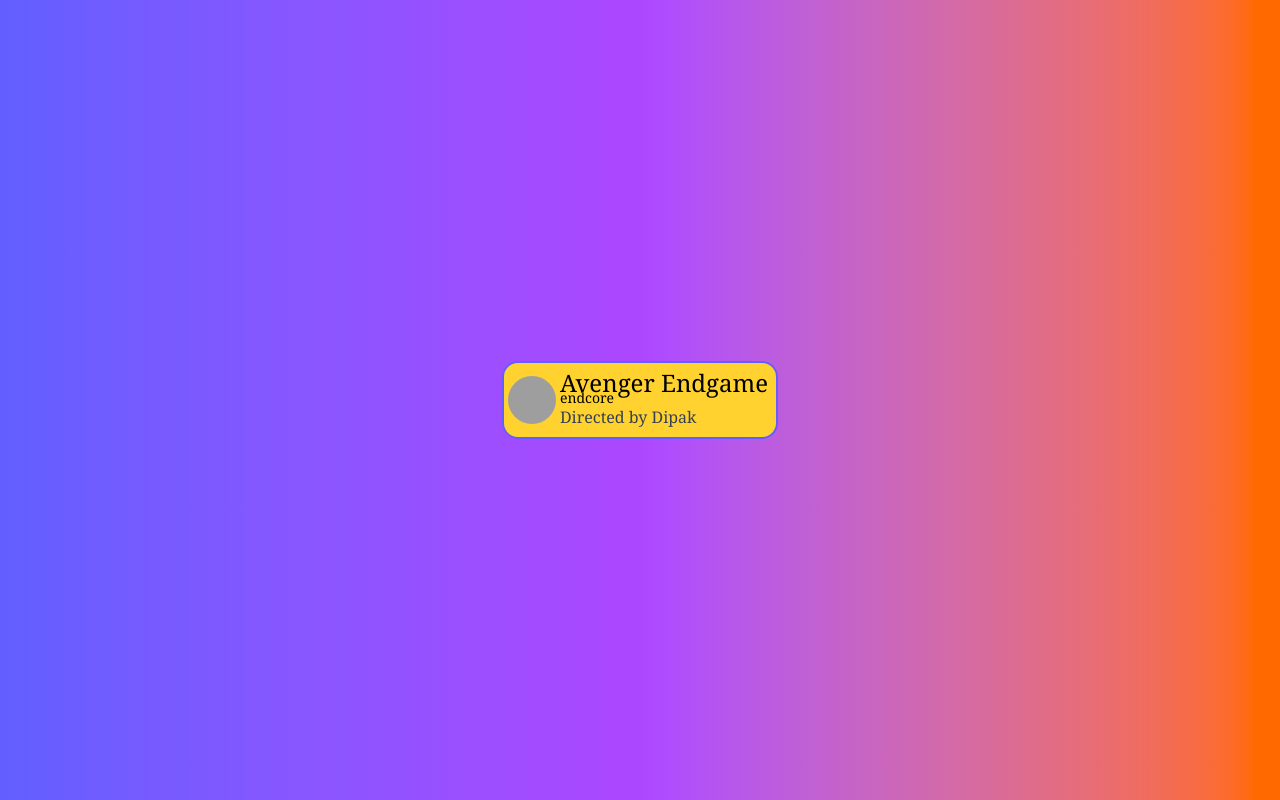
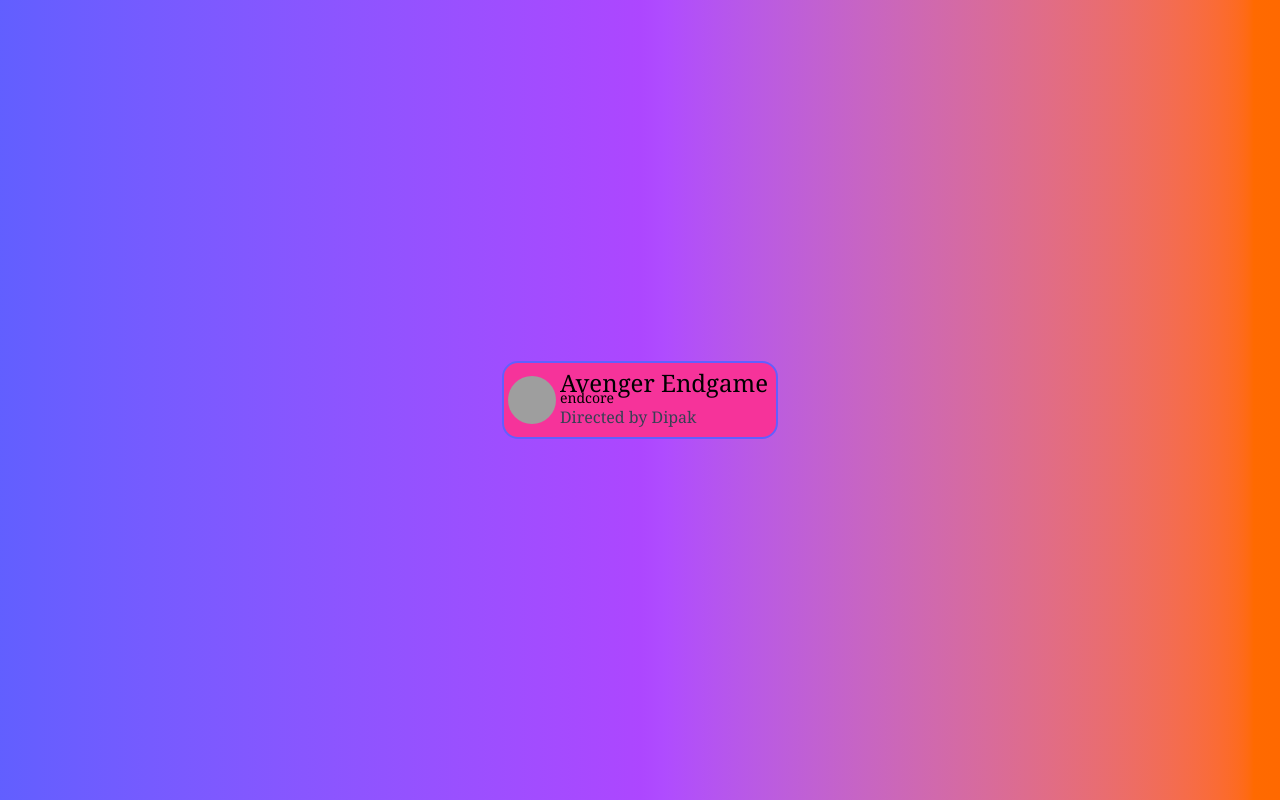
Before and after one commit to dipak-4321/tailwind-first-practice, a website: page index.html in a window 1280 px wide. Drawn offline with Linux system fonts and the light colour scheme; grey boxes are pictures that could not be loaded.

Commit message:
fixing some code

```diff
--- a/index.html
+++ b/index.html
@@ -7,8 +7,8 @@
     <title>Document</title>
 </head>
 <body>
-    <div class="h-dvh font-serif bg-gradient-to-r from-indigo-500 via-purple-500 to-orange-500  w-full flex justify-center items-center ">
-        <div class="flex bg-amber-300 border-2 border-indigo-500 p-1 rounded-2xl hover:border-green-600 hover:bg-fuchsia-500 ">
+    <div class="h-dvh font-serif bg-gradient-to-r from-indigo-500 via-purple-500 to-orange-500  w-full flex justify-center items-center  ">
+        <div class="flex bg-amber-300 border-2 border-indigo-500 p-1 rounded-2xl hover:border-green-600 hover:bg-fuchsia-500 md:bg-pink-500 ">
              <div class="flex justify-center items-center">
                 <div class="h-12 w-12 rounded-full overflow-hidden ">
                     <img class = " h-full w-full " src="https://encrypted-tbn0.gstatic.com/images?q=tbn:ANd9GcQZHgaiUIiDc54ILs1BlT60ClQH9bnaURgk7eBwdSDbTg&s=10" alt="">
```
Also changed, not shown: output.css.
